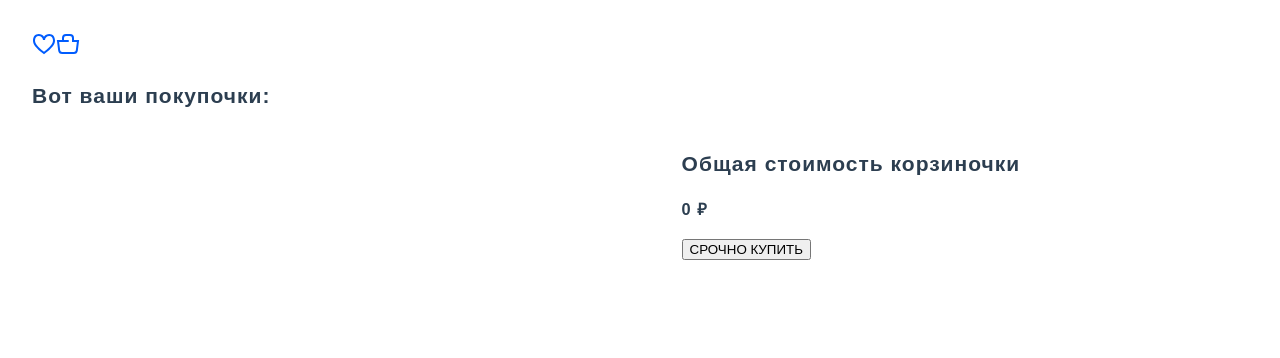
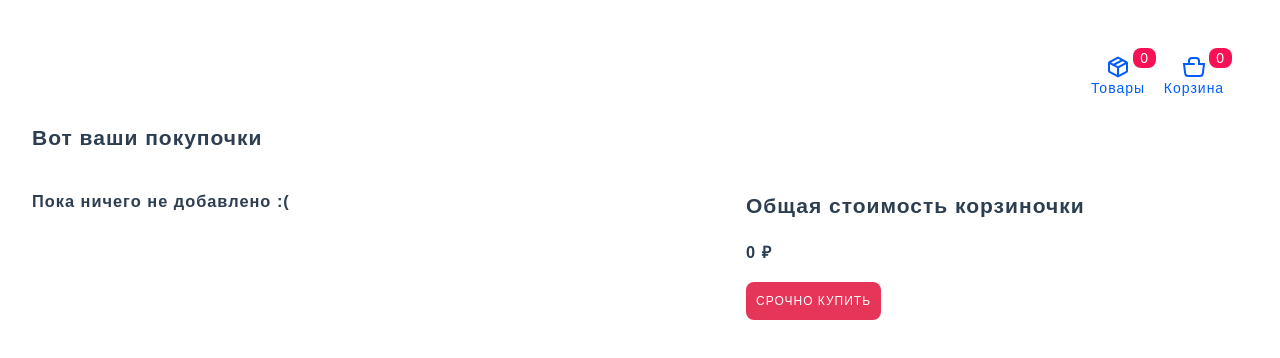
Before and after one commit to ozon-edu-vue-2021/required-task-5-AlexandraLushkina, a Vue app: page /basket in a window 1280 px wide. Shown: the top 358 px of the page. Built offline with nearby package versions, Linux system fonts and the light colour scheme.

Commit message:
Design fixes

```diff
--- a/src/App.vue
+++ b/src/App.vue
@@ -1,24 +1,40 @@
 <template>
   <div id="app">
-    <router-link to="/">
-      <heartSVG class="heart-icon" />
-    </router-link>
-    <router-link to="/basket">
-      <basketSVG class="basket-icon" />
-    </router-link>
+    <nav class="nav">
+      <router-link class="nav-item" to="/">
+        <span class="badge">{{ getAllGoodsCount }}</span>
+        <boxSVG class="box-icon" />
+        <span class="nav-title">Товары</span>
+      </router-link>
+      <router-link class="nav-item" to="/basket">
+        <span class="badge">{{ countGoods }}</span>
+        <basketSVG class="basket-icon" />
+        <span class="nav-title">Корзина</span>
+      </router-link>
+    </nav>
     <router-view />
   </div>
 </template>
 
 <script>
 import basketSVG from "./assets/images/basket.svg";
-import heartSVG from "./assets/images/heart.svg";
+// import heartSVG from "./assets/images/heart.svg";
+import boxSVG from "./assets/images/box.svg";
+
+import { mapState } from "vuex";
 
 export default {
   name: "App",
   components: {
     basketSVG,
-    heartSVG,
+    boxSVG,
+    // heartSVG,
+  },
+  computed: {
+    ...mapState(["countGoods", "allGoodsCount"]),
+    getAllGoodsCount() {
+      return this.$store.getters.allGoodsCount;
+    },
   },
 };
 </script>
@@ -44,4 +60,40 @@ body,
 * {
   box-sizing: border-box;
 }
+.nav {
+  display: flex;
+  justify-content: flex-end;
+  margin: 8px;
+  padding: 8px;
+}
+.nav-item {
+  align-content: center;
+  align-items: center;
+  box-sizing: border-box;
+  display: flex;
+  flex-direction: column;
+  justify-content: flex-start;
+  padding-top: 7px;
+  position: relative;
+  width: 76px;
+}
+.badge {
+  background-color: #f91155;
+  border-radius: 8px;
+  color: #fff;
+  height: 20px;
+  padding: 0 7px;
+  position: absolute;
+  right: 0;
+  top: 0;
+}
+.nav-title {
+  font-family: GTEestiPro, arial, sans-serif;
+  font-size: 14px;
+  line-height: 1.29;
+  color: #005cfe;
+}
+a {
+  text-decoration: none;
+}
 </style>
--- a/src/components/CardExpanded.vue
+++ b/src/components/CardExpanded.vue
@@ -35,8 +35,8 @@ export default {
   },
   computed: {
     shortDescription() {
-      if (this.description.length > 96) {
-        return this.description.slice(0, 96) + " ...";
+      if (this.description.length > 60) {
+        return this.description.slice(0, 60) + " ...";
       }
       return this.description;
     },
--- a/src/store/index.js
+++ b/src/store/index.js
@@ -28,5 +28,8 @@ export default new Vuex.Store({
       });
       return sum;
     },
+    allGoodsCount: (state) => {
+      return state.goods.length || 0;
+    },
   },
 });
--- a/src/views/Basket.vue
+++ b/src/views/Basket.vue
@@ -1,8 +1,9 @@
 <template>
   <div class="container">
-    <h2>Вот ваши покупочки:</h2>
+    <h2 class="header">Вот ваши покупочки</h2>
     <div class="content">
       <div class="goods">
+        <div v-if="inBasket.length">
           <div v-for="good in inBasket" :key="good.uid">
             <CardSmall
               :img="good.img"
@@ -12,10 +13,14 @@
             />
           </div>
         </div>
+        <div v-else>
+          <h3 class="empty-basket">Пока ничего не добавлено :(</h3>
+        </div>
+      </div>
       <div class="order">
         <h2>Общая стоимость корзиночки</h2>
         <h3>{{ getTotalAmount }} ₽</h3>
-        <button @click="showList">СРОЧНО КУПИТЬ</button>
+        <button class="button" @click="showList">СРОЧНО КУПИТЬ</button>
       </div>
     </div>
   </div>
@@ -42,11 +47,15 @@ export default {
       this.inBasket.forEach((item) => {
         list.push(item.name);
       });
+      if (this.inBasket.length) {
         alert(
           `Ваш список покупок: ${list.toString()}, Общая сумма покупок: ${
             this.getTotalAmount
           }`
         );
+      } else {
+        alert(`Ваш список покупок пока пуст, ни в чем себе не отказывайте ;)`);
+      }
     },
   },
 };
@@ -67,4 +76,17 @@ export default {
   margin: 25px;
   margin-top: 0;
 }
+.button {
+  background-color: #e53558;
+  color: #fff;
+  cursor: pointer;
+  font-family: "GTEestiDisplay", Arial, sans-serif;
+  line-height: 1.55;
+  font-weight: 400;
+  font-size: 12px;
+  letter-spacing: 1px;
+  border: none;
+  border-radius: 8px;
+  padding: 10px;
+}
 </style>
--- a/src/views/Goods.vue
+++ b/src/views/Goods.vue
@@ -1,6 +1,5 @@
 <template>
   <div class="goods">
-    <h2>Количество товаров в корзине {{ countGoods }}</h2>
     <div v-for="good in goods" :key="good.uid">
       <card-expanded
         :img="good.img"
```
Also changed, not shown: src/assets/images/box.svg (added). Lines whose indentation alone changed are shown as unchanged.
